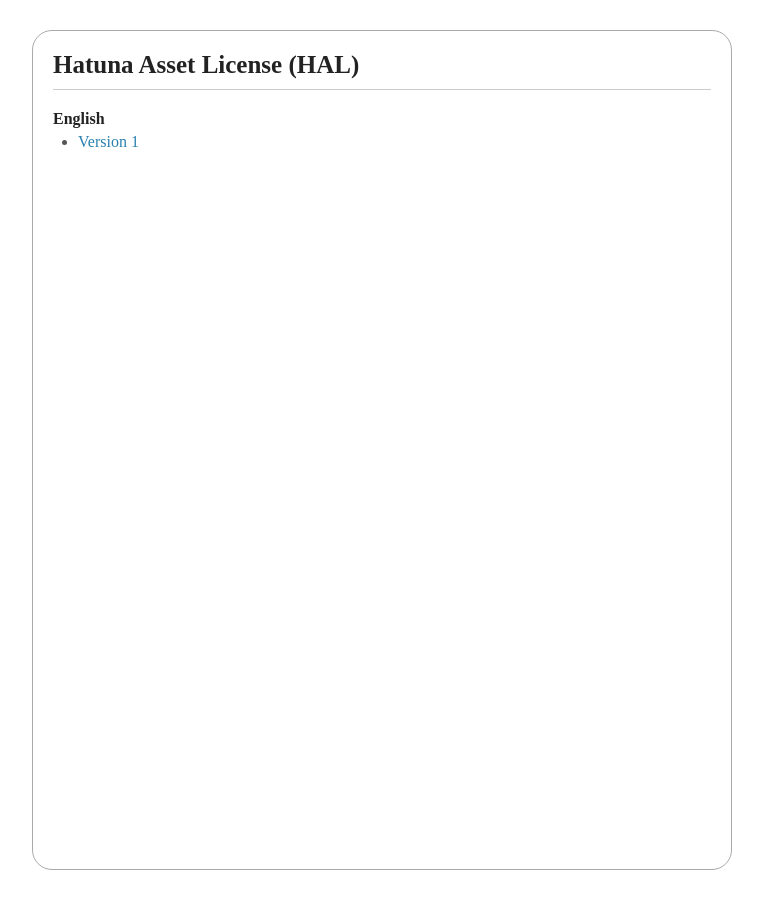
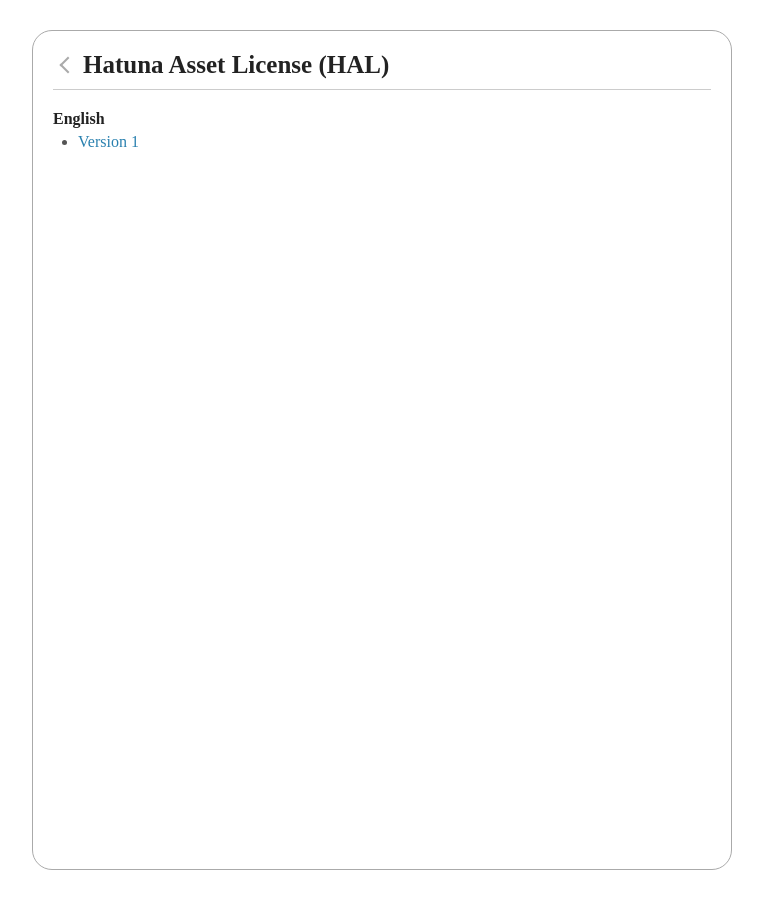
Before and after one commit to hatuna-827/HAL-License, a Jekyll site: the page built from docs/en/index.md, in a window 1280 px wide. Shown: the whole page, without its empty margins (258-1021 px from the left). Built offline with Jekyll 4.4.1, drawn with Linux system fonts in a browser that asks for light colours.

Commit message:
add back button

```diff
--- /dev/null
+++ b/docs/_includes/back.html
@@ -0,0 +1,3 @@
+<a href="../">
+  <div id="back"></div>
+</a>
--- a/docs/_layouts/default.html
+++ b/docs/_layouts/default.html
@@ -10,7 +10,12 @@
 <body>
 	{% capture body %}
 	<header>
-		<h1>Hatuna Asset License (HAL)</h1>
+		<h1>
+			{% if page.non_back != true %}
+			{% include back.html %}
+			{% endif %}
+			Hatuna Asset License (HAL)
+		</h1>
 	</header>
 	<main>
 		{{ content }}
--- a/docs/_layouts/license.html
+++ b/docs/_layouts/license.html
@@ -10,7 +10,10 @@
 <body>
 	{% capture body %}
 	<header>
-		<h1>Hatuna Asset License (HAL)</h1>
+		<h1>
+			{% include back.html %}
+			Hatuna Asset License (HAL)
+		</h1>
 		<p>Version: {{ page.version }}</p>
 		<p>Date: {{ page.date | date_to_long_string }}</p>
 	</header>
--- a/docs/assets/css/default.css
+++ b/docs/assets/css/default.css
@@ -46,13 +46,35 @@ header {
 }
 
 header h1 {
+  display: flex;
   font-size: 25px;
 }
 
 header p {
-  font-size: 18px;
-  line-height: 30px;
+  font-size: 17px;
+  line-height: 27px;
   color: var(--5-grey);
+}
+
+/* back */
+#back {
+  position: relative;
+  height: 100%;
+  width: 30px;
+}
+
+#back::before {
+  content: "";
+  position: absolute;
+  top: 50%;
+  left: 50%;
+  display: block;
+  height: 10px;
+  width: 10px;
+  border: solid var(--a-grey);
+  border-width: 0px 0px 2px 2px;
+  transform: translate(-50%, -50%) rotate(45deg);
+  transform-origin: center;
 }
 
 /* main */
```
Also changed, not shown: docs/404.md (+1 -0 lines), docs/index.md (+1 -0 lines).
